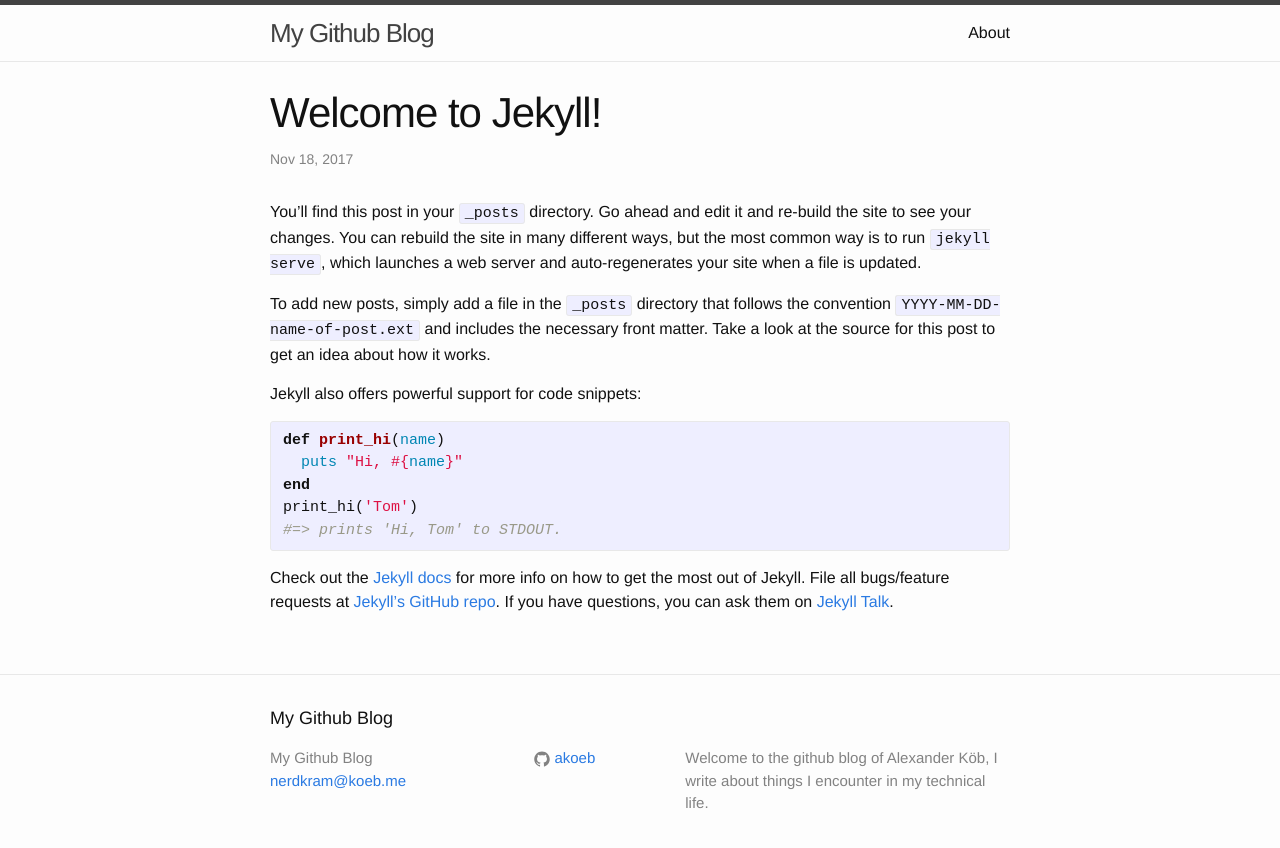
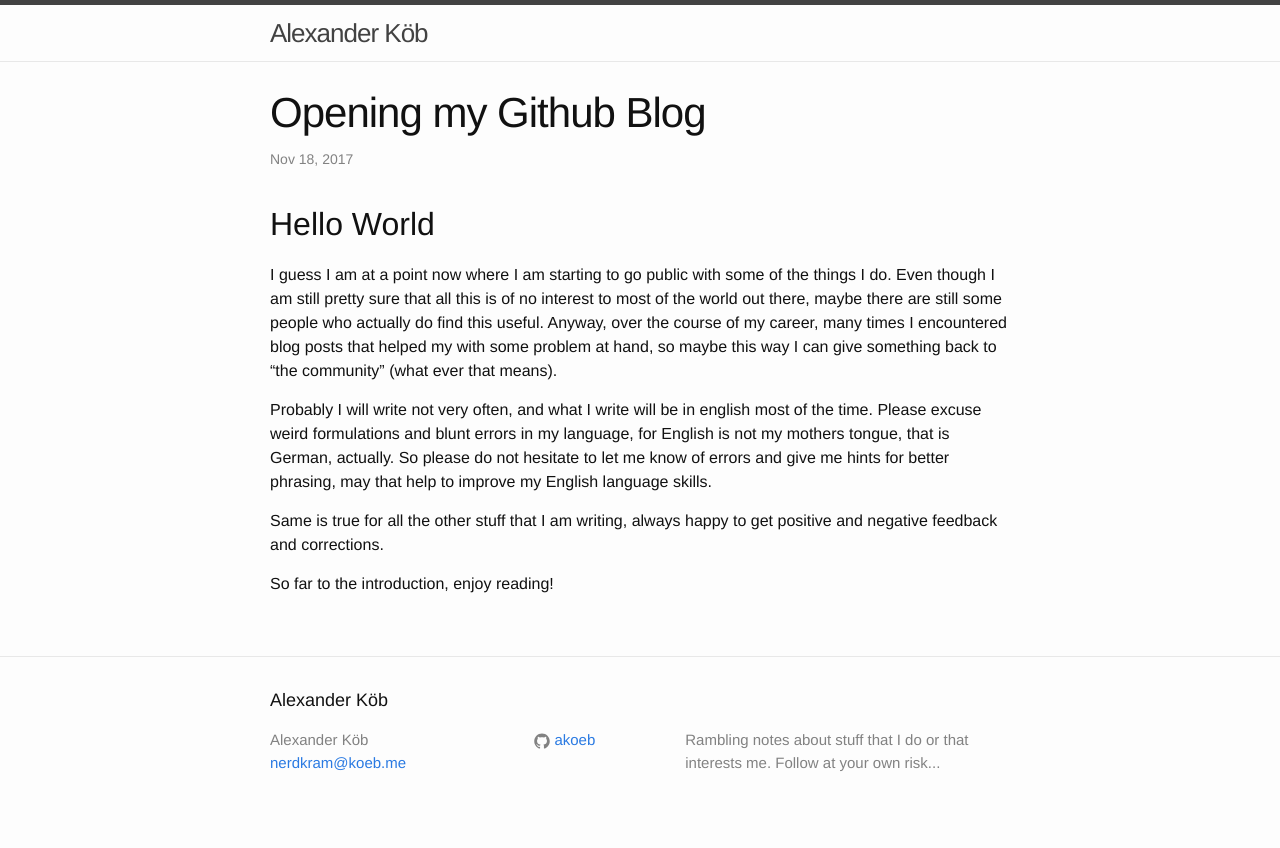
Before and after one commit to akoeb/akoeb.github.io, a Jekyll site: the page built from _posts/2017-11-18-welcome-to-jekyll.markdown, in a window 1280 px wide. Shown: the top 848 px of the page. Built offline with Jekyll 4.4.1, drawn with Linux system fonts in a browser that asks for light colours.

Commit message:
intro post, some config

```diff
--- a/_config.yml
+++ b/_config.yml
@@ -1,9 +1,10 @@
+theme: jekyll-theme-modernist
 
 # Site settings
-title: My Github Blog
+title: Alexander Köb
 email: nerdkram@koeb.me
 description: > # this means to ignore newlines until "baseurl:"
-    Welcome to the github blog of Alexander Köb, I write about things I encounter in my technical life.
+    Rambling notes about stuff that I do or that interests me. Follow at your own risk...
 baseurl: "" # the subpath of your site, e.g. /blog
 url: "https://akoeb.github.io" # the base hostname & protocol for your site
 #twitter_username: jekyllrb
@@ -11,7 +12,6 @@ github_username:  akoeb
 
 # Build settings
 markdown: kramdown
-theme: jekyll-theme-modernist
 
 
 timezone: Europe/Berlin
--- a/_posts/2017-11-18-welcome-to-jekyll.markdown
+++ b/_posts/2017-11-18-welcome-to-jekyll.markdown
@@ -1,25 +1,16 @@
 ---
 layout: post
-title:  "Welcome to Jekyll!"
+title:  "Opening my Github Blog"
 date:   2017-11-18 16:20:58 +0100
-categories: jekyll update
+categories: housekeeping
 ---
-You’ll find this post in your `_posts` directory. Go ahead and edit it and re-build the site to see your changes. You can rebuild the site in many different ways, but the most common way is to run `jekyll serve`, which launches a web server and auto-regenerates your site when a file is updated.
 
-To add new posts, simply add a file in the `_posts` directory that follows the convention `YYYY-MM-DD-name-of-post.ext` and includes the necessary front matter. Take a look at the source for this post to get an idea about how it works.
+## Hello World ##
 
-Jekyll also offers powerful support for code snippets:
+I guess I am at a point now where I am starting to go public with some of the things I do. Even though I am still pretty sure that all this is of no interest to most of the world out there, maybe there are still some people who actually do find this useful. Anyway, over the course of my career, many times I encountered blog posts that helped my with some problem at hand, so maybe this way I can give something back to "the community" (what ever that means).
 
-{% highlight ruby %}
-def print_hi(name)
-  puts "Hi, #{name}"
-end
-print_hi('Tom')
-#=> prints 'Hi, Tom' to STDOUT.
-{% endhighlight %}
+Probably I will write not very often, and what I write will  be in english most of the time. Please excuse weird formulations and blunt errors in my language, for English is not my mothers tongue, that is German, actually. So please do not hesitate to let me know of errors and give me hints for better phrasing, may that help to improve my English language skills.
 
-Check out the [Jekyll docs][jekyll-docs] for more info on how to get the most out of Jekyll. File all bugs/feature requests at [Jekyll’s GitHub repo][jekyll-gh]. If you have questions, you can ask them on [Jekyll Talk][jekyll-talk].
+Same is true for all the other stuff that I am writing, always happy to get positive and negative feedback and corrections.
 
-[jekyll-docs]: http://jekyllrb.com/docs/home
-[jekyll-gh]:   https://github.com/jekyll/jekyll
-[jekyll-talk]: https://talk.jekyllrb.com/
+So far to the introduction, enjoy reading!
```
Also changed, not shown: about.md (deleted, +0 -15 lines), 9 other files.
